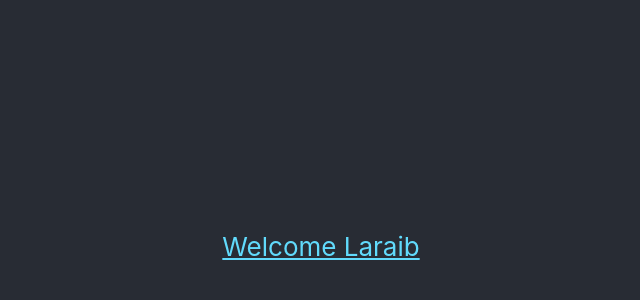
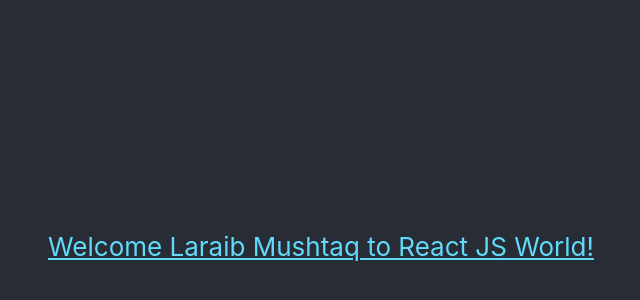
Before and after one commit to Laraibbhat/kashmir, a React (Create React App) app: page / in a window 1280 px wide. Shown: the part 154-454 px from the top of the page, without its empty margins (319-959 px from the left). Built offline with nearby package versions, Linux system fonts and the light colour scheme.

Commit message:
Added github

```diff
--- a/src/App.js
+++ b/src/App.js
@@ -10,7 +10,7 @@
           target="_blank"
           rel="noopener noreferrer"
         >
-          Welcome Laraib
+          Welcome Laraib Mushtaq to React JS World!
         </a>
       </header>
     </div>
```
